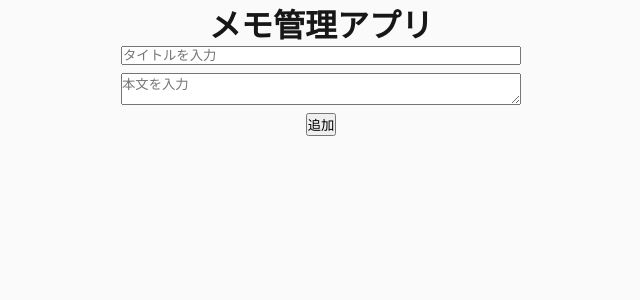
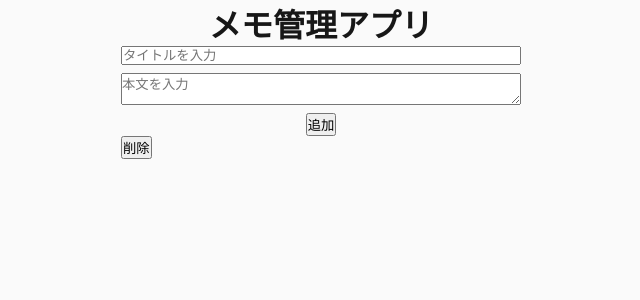
Before and after one commit to M-Araumi/memo-next-app, a Next.js app: page / in a window 1280 px wide. Both pictures are taken after a click on the button "追加". Shown: the top 300 px of the page, without its empty margins (319-959 px from the left). Built offline with nearby package versions, Linux system fonts and the light colour scheme.

Commit message:
メモ削除機能実装

```diff
--- a/src/app/page.tsx
+++ b/src/app/page.tsx
@@ -11,7 +11,7 @@ export default function Home() {
     title: string;
     memoText: string;
   }
-  function hello(title:string,memoText:string){
+  function handleAddMemo(title:string,memoText:string){
     const newMemo = {
       id: memos.length + 1,
       title: title,
@@ -22,16 +22,23 @@ export default function Home() {
       newMemo
     ]);
   }
+  function handleDelMemo(id:number){
+    setMemos(
+      memos.filter(memo => memo.id !== id)
+    )
+  }
   const [memos , setMemos] = useState<Memo[]>([])
   return (
     <div className={styles.page}>
       <Header />
-      <MemoForm hello={hello} />
+      <MemoForm handleAddMemo={handleAddMemo} />
       {memos.map((memo) => (
         <MemoCard
         key={memo.id}
+        id={memo.id}
         title={memo.title}
         memoText={memo.memoText}
+        handleDelMemo={handleDelMemo}
         />
       )
     )}
--- a/src/components/MemoCard.tsx
+++ b/src/components/MemoCard.tsx
@@ -2,12 +2,18 @@ import style from "./MemoCard.module.css"
 type MemoCardProps = {
     title: string;
     memoText: string;
+    id: number;
+    handleDelMemo: (id: number) => void
+
 }
     export default function MemoCard(props: MemoCardProps){
     return(
         <div className={style.card}>
             <h2>{props.title}</h2>
             <p>{props.memoText}</p>
+            <button onClick={()=>props.handleDelMemo(props.id)}>
+                削除
+            </button>
         </div>
 
     );
--- a/src/components/MemoForm.tsx
+++ b/src/components/MemoForm.tsx
@@ -2,12 +2,12 @@
 import { useState } from "react"
 import styles from "./MemoForm.module.css"
 type MemoFormProps = {
-  hello: (
+  handleAddMemo: (
     title: string,
     memoText: string
   ) => void
 }
-export default function MemoForm({hello}: MemoFormProps){
+export default function MemoForm({handleAddMemo}: MemoFormProps){
     const [title,setTitle] = useState("")
     const [memoText,setMemoText] = useState("")
     return(
@@ -22,7 +22,7 @@ export default function MemoForm({hello}: MemoFormProps){
           placeholder="本文を入力" />
         <button
             onClick={() => {
-              hello(title,memoText),
+              handleAddMemo(title,memoText),
               setTitle(""),
               setMemoText("")
             }
```
